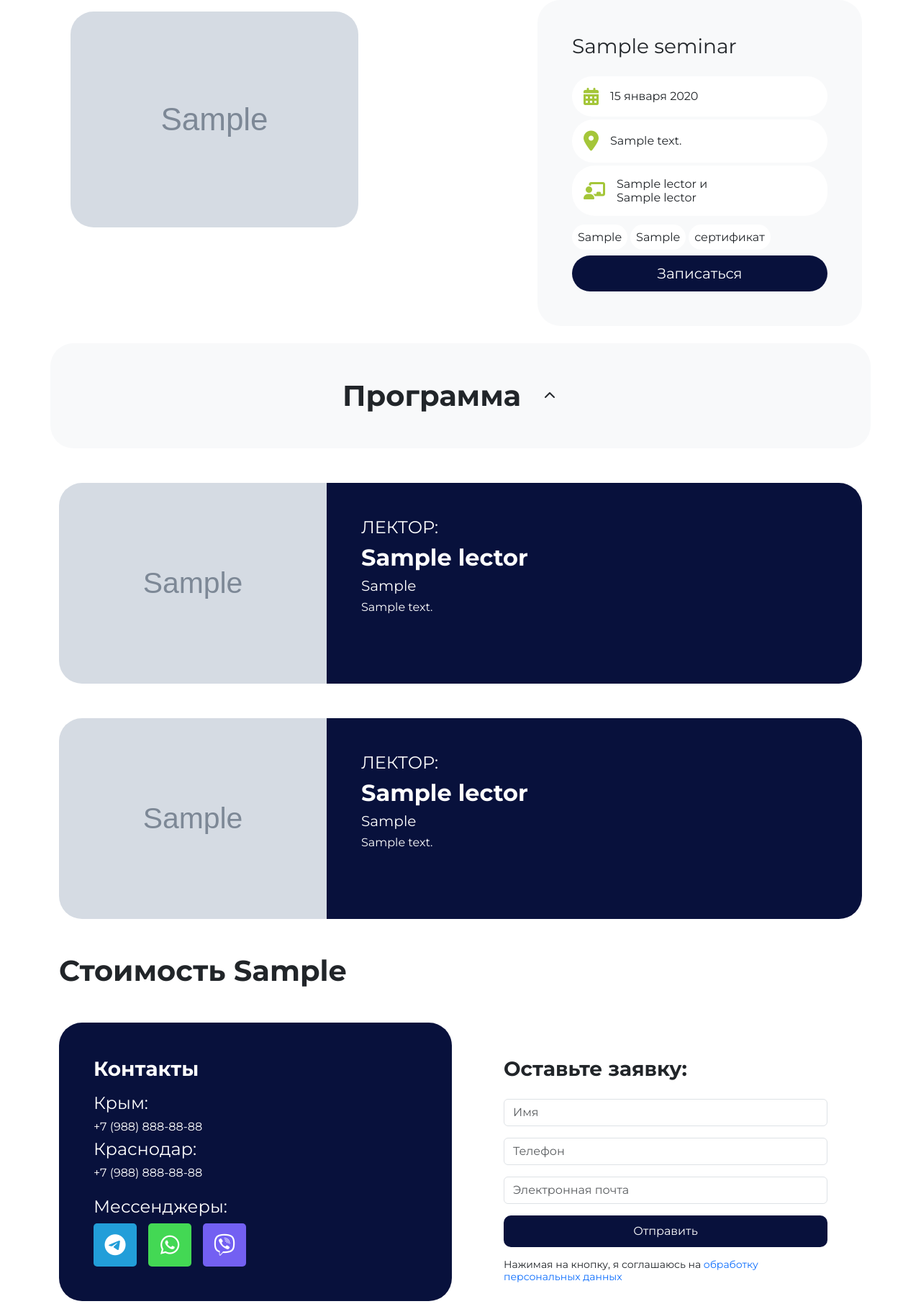
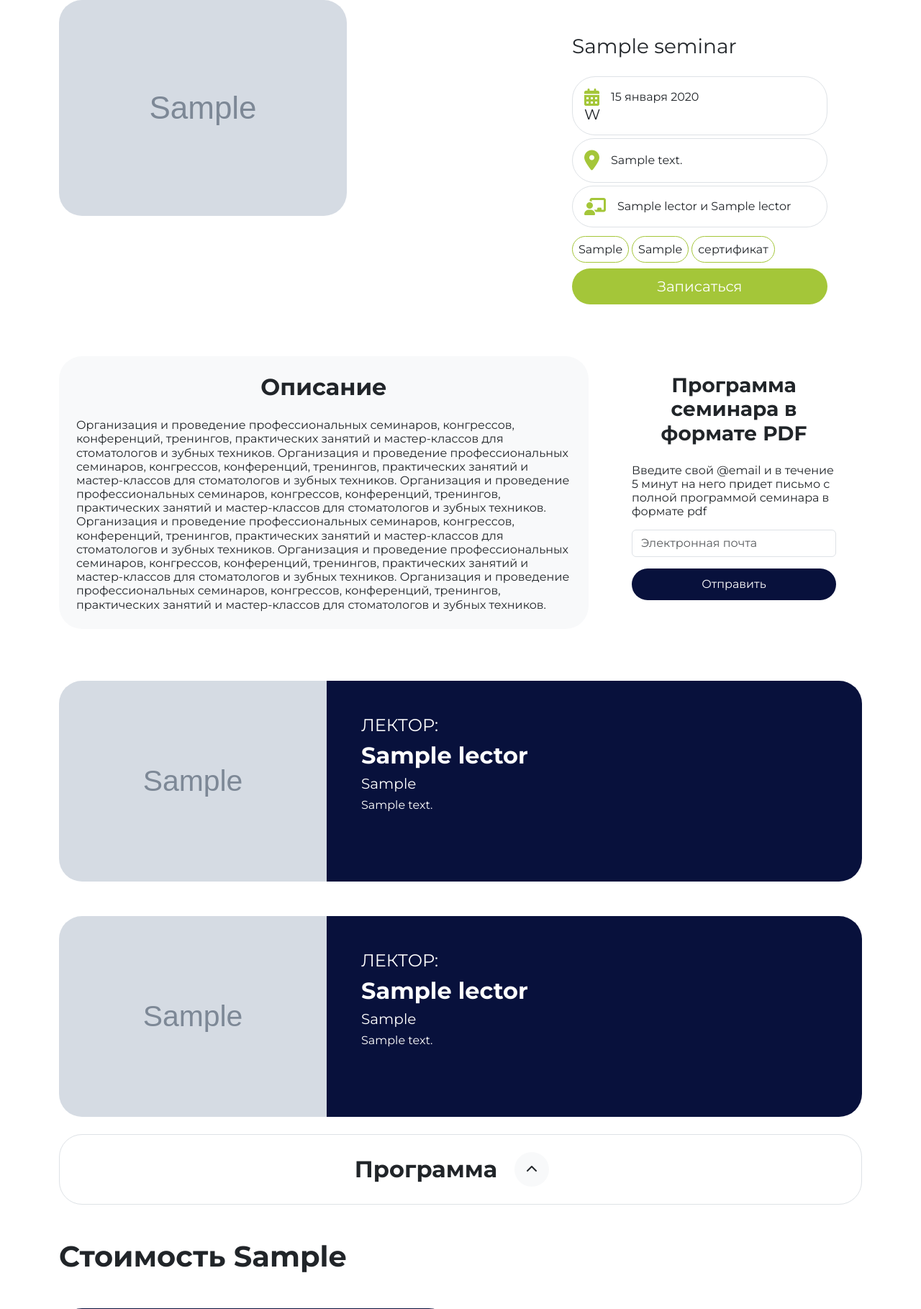
Before and after one commit to rollip/dentima_class, a Django app: a page that uses dentima_class/main/templates/seminar.html in a window 1280 px wide. Shown: the part 80-1899 px from the top of the page at 72% size. Run offline with Django 5.2, Linux system fonts and the light colour scheme; tables that the repository leaves empty hold one stand-in row (values such as "Sample post"); grey boxes marked "Sample" are stand-in pictures; some libraries are stand-ins or nearby versions.

Commit message:
/azy seminar.html

```diff
--- a/dentima_class/main/templates/seminar.html
+++ b/dentima_class/main/templates/seminar.html
@@ -14,7 +14,7 @@
     <div class="container col-md-12"   >
         <div class="row">
             <div class='col-md-7'>
-                <div class="sem-img-wrap w-100 p-md-3 mb-3">
+                <div class="w-100  mb-3">
                     <img class='img-fluid object-fit-cover rounded-5 overflow-hidden' src="{{ seminar.image.url }}">
                 </div>
             </div>
@@ -22,10 +22,10 @@
 
             <div class='col-md-5 p-0 '>
                 <div class="container-fluid h-100 overflow-hidden" >
-                    <div class=' h-100 d-flex flex-column p-md-5 py-5 px-3 p-3 rounded-5 bg-light'    >
+                    <div class=' h-100 d-flex flex-column p-md-5 py-5 px-3 p-3 rounded-5 '    >
                         <p class="fs-3 mb-4 "> {{ seminar.name }} </p>
                         <div class="d-grid gap-1">
-                                    <div class="rounded-5 bg-white p-3">
+                                    <div class="rounded-5 bg-white p-3 border">
                                         <p class="  d-flex align-items-center">
                                             <i class=" fas fw-bold fs-4 fa-calendar-alt me-3 " style="color:#a4c639"></i>
 
@@ -38,10 +38,10 @@
 
 
                                         <p class="fs-5">
-                                        </p>
+                   W                     </p>
                                         </div>
 
-                                    <div class="rounded-5 bg-white p-3 ">
+                                    <div class="rounded-5 bg-white p-3 border ">
 
                                     <p class=" d-flex align-items-center">
                                         <i class="fas fw-bold fs-3 fa-map-marker-alt me-3" style="color:#a4c639"></i> <span>  {{ seminar.address }} </span>
@@ -52,13 +52,13 @@
 
 
 
-                            <div class="rounded-5 bg-white p-3">
+                            <div class="rounded-5 bg-white p-3 border " >
 
                                 <p class="  d-flex align-items-center">
                                     <i class="fas  fs-4 fa-chalkboard-teacher me-3 " style="color:#a4c639" ></i>
                                     {{ seminar.lector.name }}
                                     {% if seminar.lector_2 %}
-                                        и <br> {{ seminar.lector_2.name }}
+                                        и {{ seminar.lector_2.name }}
                                     {% endif %}
                                 </p>
 
@@ -70,15 +70,15 @@
 
 
                             <div class="d-flex flex-row my-2 gap-1">
-                                <p class="p-2 rounded-5 bg-white">{{ seminar.type }}</p>
-                                <p class="p-2 rounded-5 bg-white">{{ seminar.food }}</p>
-                                <p class="p-2 rounded-5 bg-white"">сертификат</p>
+                                <p class="p-2 rounded-5 bg-white " style=" border: 1px solid #a4c639">{{ seminar.type }}</p>
+                                <p class="p-2 rounded-5 bg-white " style=" border: 1px solid #a4c639">{{ seminar.food }}</p>
+                                <p class="p-2 rounded-5 bg-white " style=" border: 1px solid #a4c639">сертификат</p>
                             </div>
 
 
 
                     </div>
-                        <div class="rounded-5 text-reset  btn btn-primary btn-mystyle mt-md-auto mt-3 ">   <a class="text-white  fs-5" href='#submit' >Записаться</a> </div>
+                        <div class="rounded-5 text-reset  btn btn-primary btn-mystyle mt-md-auto mt-4 " style="background:#a4c639">   <a class="text-white  fs-5" href='#submit' >Записаться</a> </div>
                     </div>
 
                     </div>
@@ -90,31 +90,91 @@
     </div>
 
 
+<div class="container">
+    <div class="row">
+            <div class="col-md-8  my-4  " >
+                <div class="container bg-light p-4  rounded-5">
+                    <p class="text-center fs-2 mb-4 fw-bold">Описание</p>
+                    <p>Организация и проведение профессиональных семинаров, конгрессов, конференций, тренингов, практических занятий и мастер-классов для стоматологов и зубных техников.
+                    Организация и проведение профессиональных семинаров, конгрессов, конференций, тренингов, практических занятий и мастер-классов для стоматологов и зубных техников.
+                    Организация и проведение профессиональных семинаров, конгрессов, конференций, тренингов, практических занятий и мастер-классов для стоматологов и зубных техников.
+                    Организация и проведение профессиональных семинаров, конгрессов, конференций, тренингов, практических занятий и мастер-классов для стоматологов и зубных техников.
+                    Организация и проведение профессиональных семинаров, конгрессов, конференций, тренингов, практических занятий и мастер-классов для стоматологов и зубных техников.
+                    Организация и проведение профессиональных семинаров, конгрессов, конференций, тренингов, практических занятий и мастер-классов для стоматологов и зубных техников.
+                    </p>
+                </div>
+        </div>
+
+
+        <div class="col-md-4 my-4" >
+            <div class="container  rounded-5 p-4 h-100"  ">
 
 
 
-<div class="container my-4 d-flex align-items-center justify-content-center flex-column rounded-5 bg-light" >
+                <div class="container">
+                    <p class="text-center fs-3 mb-4 fw-bold"> Программа семинара в формате PDF </p>
+                    <p class="mb-3"> Введите свой @email и в течение 5 минут на него придет письмо с полной программой семинара в формате pdf</p>
+                                <form>
+                                    {% csrf_token %}
+                                    <div class="mb-3">
+                                      <input type="email" class="form-control" id="email" placeholder="Электронная почта">
+                                    </div>
 
-    <button class="btn collapse-button collapsed d-flex align-items-center justify-content-center w-100 p-5  " type="button" data-bs-toggle="collapse" data-bs-target="#collapseProgram" aria-expanded="false" aria-controls="collapseProgram" >
-        <p class="display-6 fw-bold header ">Программа</p>
-        <div class="bg-light rounded-circle p-3 d-flex align-items-center justify-content-center mx-4" style="height:2rem;width:2rem;"> <i class="fa fa-chevron-down" aria-hidden="true"></i></div>
-    </button>
-    <div class="collapse pb-3 p-md-5" id="collapseProgram">
-            <div class="text container p-4 p-md-5 rounded-5 bg-white  ">
-                {{ seminar.description|safe|linebreaks }}
+                                    <div id='alert-success' class="alert alert-success d-none" role="alert" ">
+                                        <i class="fs-5 fas fa-check-circle "> &nbsp </i>
+                                        <div> Спасибо за заявку, ожидайте звонка </div>
+                                    </div>
+
+                                    <button type="submit" class="btn btn-primary btn-mystyle w-100  rounded-5"  onclick="process_form(event)">Отправить</button>
+                                </form>
+
+                        </div>
+                        </div>
+
+                    </div>
+                </div>
+
+
+
             </div>
+
+
+        </div>
+
     </div>
-
 </div>
 
 
 
 
-</div>
+
+
+
+
 
 
 
     {% include 'includes/lector_banner.html' %}
+
+
+
+    <div class="container my-4  justify-content-center flex-column rounded-5 " >
+
+    <button class="btn collapse-button collapsed d-flex align-items-center justify-content-center w-100 p-4  rounded-5 border" type="button" data-bs-toggle="collapse" data-bs-target="#collapseProgram" aria-expanded="false" aria-controls="collapseProgram" >
+        <p class="fs-2   fw-bold header">Программа</p>
+
+        <div class="bg-light rounded-circle p-3 d-flex align-items-center justify-content-center mx-4" style="height:3rem;width:3rem;"> <i class="fa fa-chevron-down" aria-hidden="true"></i></div>
+    </button>
+    <div class="collapse pb-3 p-md-5 " id="collapseProgram">
+            <div class="text container  rounded-5   ">
+                {{ seminar.description|safe|linebreaks }}
+            </div>
+    </div>
+
+    </div>
+
+
+
 
         <div class="pricing my-5">
             <div class="container">
```
